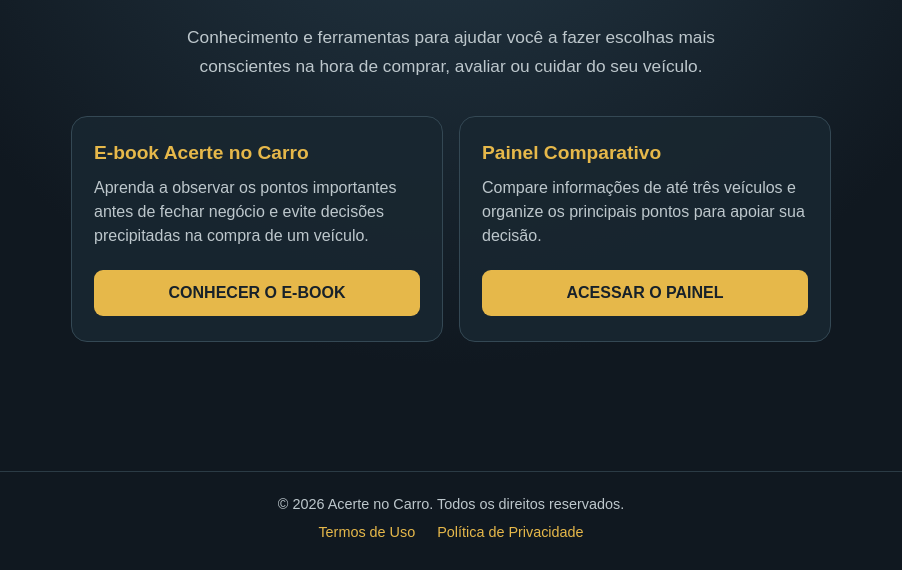
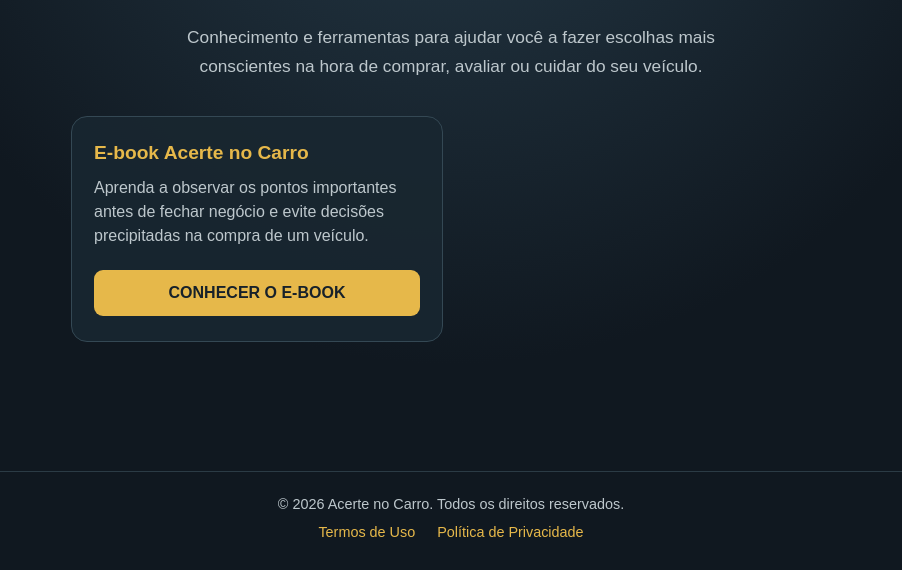
Before and after one commit to juracisena/acertenocarro-site, a plain HTML site: page index.html in a window 1280 px wide. Shown: the part 230-800 px from the top of the page, without its empty margins (189-1091 px from the left). Drawn offline with Linux system fonts and the light colour scheme.

Commit message:
Remove comparative panel article from index.html
Removed the comparative panel article section from the HTML.

```diff
--- a/index.html
+++ b/index.html
@@ -39,12 +39,6 @@
         <a class="button" href="https://juracisena4.hotmart.host/acerte-no-carro-27764acc-f6e7-43a0-8089-6e534db9b935" target="_blank" rel="noopener noreferrer">CONHECER O E-BOOK</a>
       </article>
 
-      <article class="card">
-        <h2>Painel Comparativo</h2>
-        <p>Compare informações de até três veículos e organize os principais pontos para apoiar sua decisão.</p>
-                <a class="button" href="https://juracisena.github.io/acertenocarro/" target="_blank" rel="noopener noreferrer">ACESSAR O PAINEL</a>
-      </article>
-    </section>
   </main>
 
   <footer>
```
